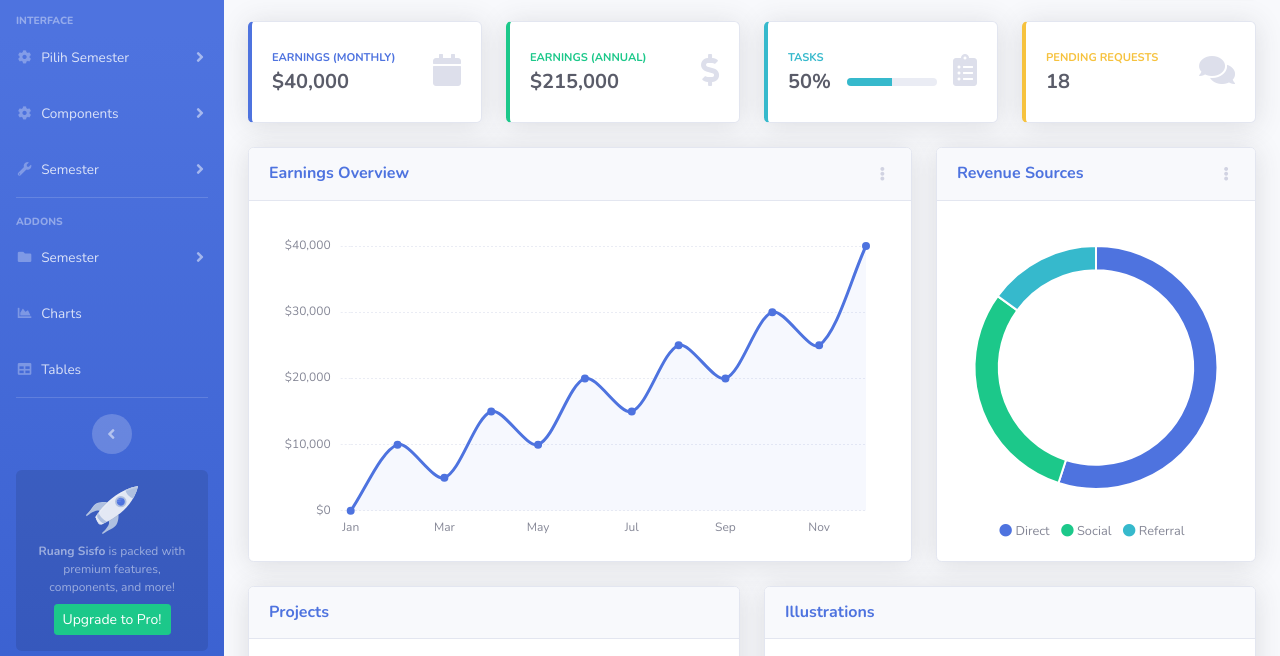
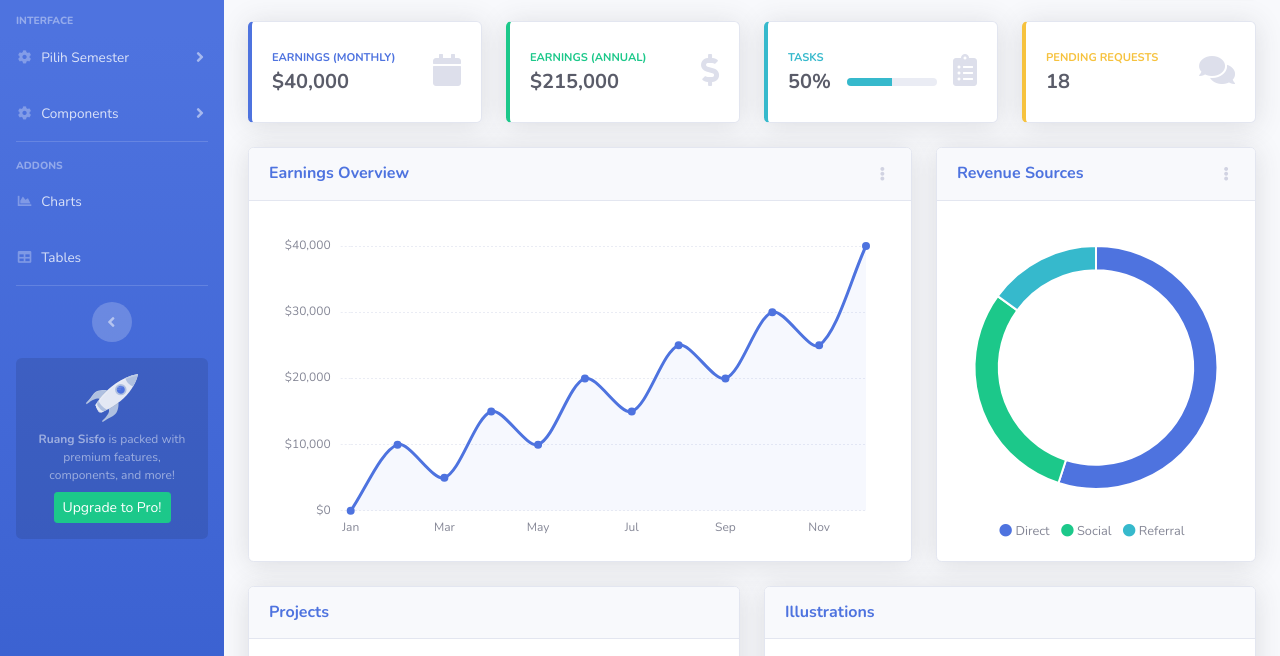
Before and after one commit to Ariski-Surahman/Ruang-Sisfo, a plain HTML site: page index.html in a window 1280 px wide. Shown: the part 131-787 px from the top of the page. Drawn offline with nearby package versions, Linux system fonts and the light colour scheme.

Commit message:
Hapus icon pages

```diff
--- a/index.html
+++ b/index.html
@@ -89,24 +89,6 @@
                 </div>
             </li>
 
-            <!-- Nav Item - Utilities Collapse Menu -->
-            <li class="nav-item">
-                <a class="nav-link collapsed" href="#" data-toggle="collapse" data-target="#collapsePages"
-                    aria-expanded="true" aria-controls="collapsePages">
-                    <i class="fas fa-fw fa-wrench"></i>
-                    <span>Semester</span>
-                </a>
-                <div id="collapseUtilities" class="collapse" aria-labelledby="headingPages"
-                    data-parent="#accordionSidebar">
-                    <div class="bg-white py-2 collapse-inner rounded">
-                        <h6 class="collapse-header">Custom Utilities:</h6>
-                        <a class="collapse-item" href="Semester 1.html">Semester 1</a>
-                        <a class="collapse-item" href="Semester 2.html">Semester 2</a>
-                        <a class="collapse-item" href="Semester 3.html">Semester 3</a>
-                        </div>
-                </div>
-            </li>
-
             <!-- Divider -->
             <hr class="sidebar-divider">
 
@@ -115,14 +97,12 @@
                 Addons
             </div>
 
-            <!-- Nav Item - Pages Collapse Menu -->
+            <!-- Nav Item - Charts -->
             <li class="nav-item">
-                <a class="nav-link collapsed" href="#" data-toggle="collapse" data-target="#collapseUtilities"
-                    aria-expanded="true" aria-controls="collapseutilities">
-                    <i class="fas fa-fw fa-folder"></i>
-                    <span>Semester</span>
-                </a>
-                <div id="collapsePages" class="collapse" aria-labelledby="headingUtilities" data-parent="#accordionSidebar">
+                <a class="nav-link" href="charts.html">
+                    <i class="fas fa-fw fa-chart-area"></i>
+                    <span>Charts</span></a>
+                      <div id="collapsePages" class="collapse" aria-labelledby="headingUtilities" data-parent="#accordionSidebar">
                     <div class="bg-white py-2 collapse-inner rounded">
                         <h6 class="collapse-header">Login Screens:</h6>
                         <a class="collapse-item" href="login.html">Semester 1</a>
@@ -137,13 +117,6 @@
                         <a class="collapse-item" href="blank.html">Blank Page</a>
                     </div>
                 </div>
-            </li>
-
-            <!-- Nav Item - Charts -->
-            <li class="nav-item">
-                <a class="nav-link" href="charts.html">
-                    <i class="fas fa-fw fa-chart-area"></i>
-                    <span>Charts</span></a>
             </li>
 
             <!-- Nav Item - Tables -->
```
